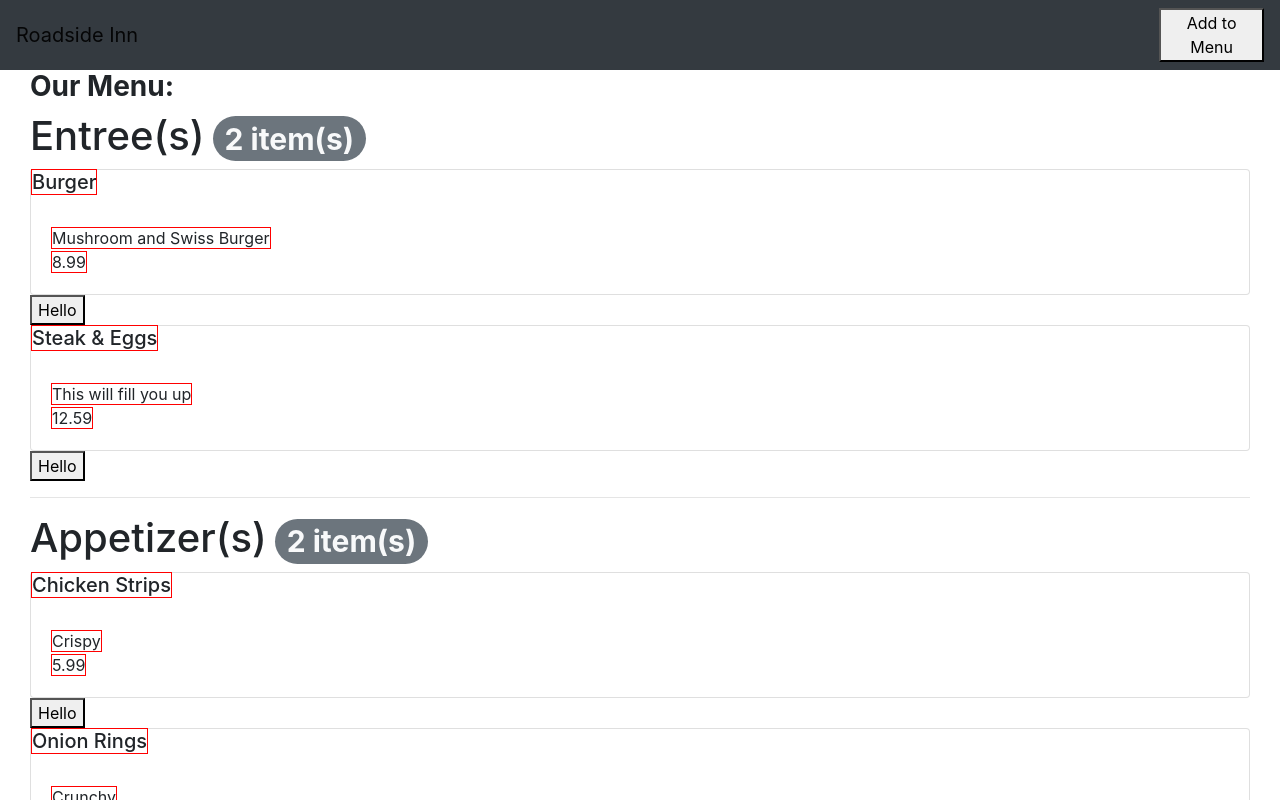
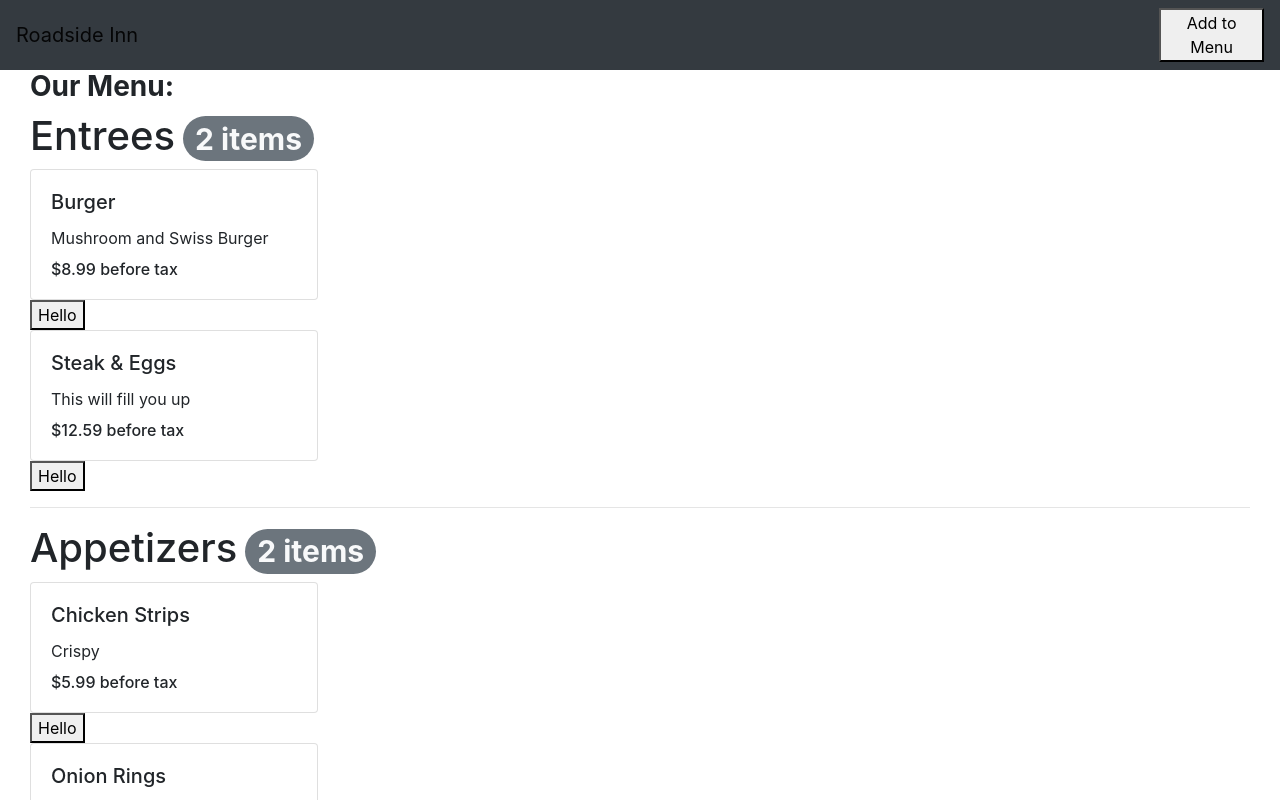
Before and after one commit to ScottWiniarski/advancedwebfoodmenu, a React (Create React App) app: page / in a window 1280 px wide. Shown: the top 800 px of the page. Built offline with nearby package versions, Linux system fonts and the light colour scheme.

Commit message:
Adjusted course displays Included more card structure

```diff
--- a/src/App.js
+++ b/src/App.js
@@ -88,6 +88,8 @@ const App = () => {
     console.log("Hello");
   }
 
+  // Add to menu, different types of food like permanent-specials or vegan-only dishes.
+
   return (
     <React.Fragment>
       <Navbar className="navbar-light bg-dark">
--- a/src/Components/Course.jsx
+++ b/src/Components/Course.jsx
@@ -5,11 +5,12 @@ import Badge from 'react-bootstrap/Badge';
 
 const Course = (props) => {
     const {name, items, addToMenu} = props;
+    const plural = items.length > 1 ? "s" : "";
 
     return (
         <React.Fragment>
-            <h1>{name[0].toUpperCase() + name.substring(1) + "(s)"}
-            <Badge bg="secondary" text='light' pill className='ml-2'>{items.length} item(s)</Badge>
+            <h1>{name[0].toUpperCase() + name.substring(1) + plural}
+            <Badge bg="secondary" text='light' pill className='ml-2'>{items.length} item{plural}</Badge>
             </h1>
 
             {items.map( i =>
--- a/src/Components/MenuItem.jsx
+++ b/src/Components/MenuItem.jsx
@@ -7,13 +7,15 @@ const MenuItem = (props) => {
 
     return (
         <React.Fragment>
-            <Card className='d-flex justify-content-between'>
+            <Card className='d-flex justify-content-between'style={{width: "18rem"}} >
+
+                <Card.Body>
                 <Card.Title>
-                <span style={{border:'red 1px solid'}}>{item.name}</span>
+                {item.name}
                 </Card.Title>
-                <Card.Body>
-                    <span style={{border:'red 1px solid'}}>{item.description}</span><br></br>
-                    <span style={{border:'red 1px solid'}}>{item.price}</span>
+                    <Card.Text>{item.description}</Card.Text>
+
+                    <Card.Subtitle>${item.price} before tax</Card.Subtitle>
                 </Card.Body>
 
             </Card>
```
